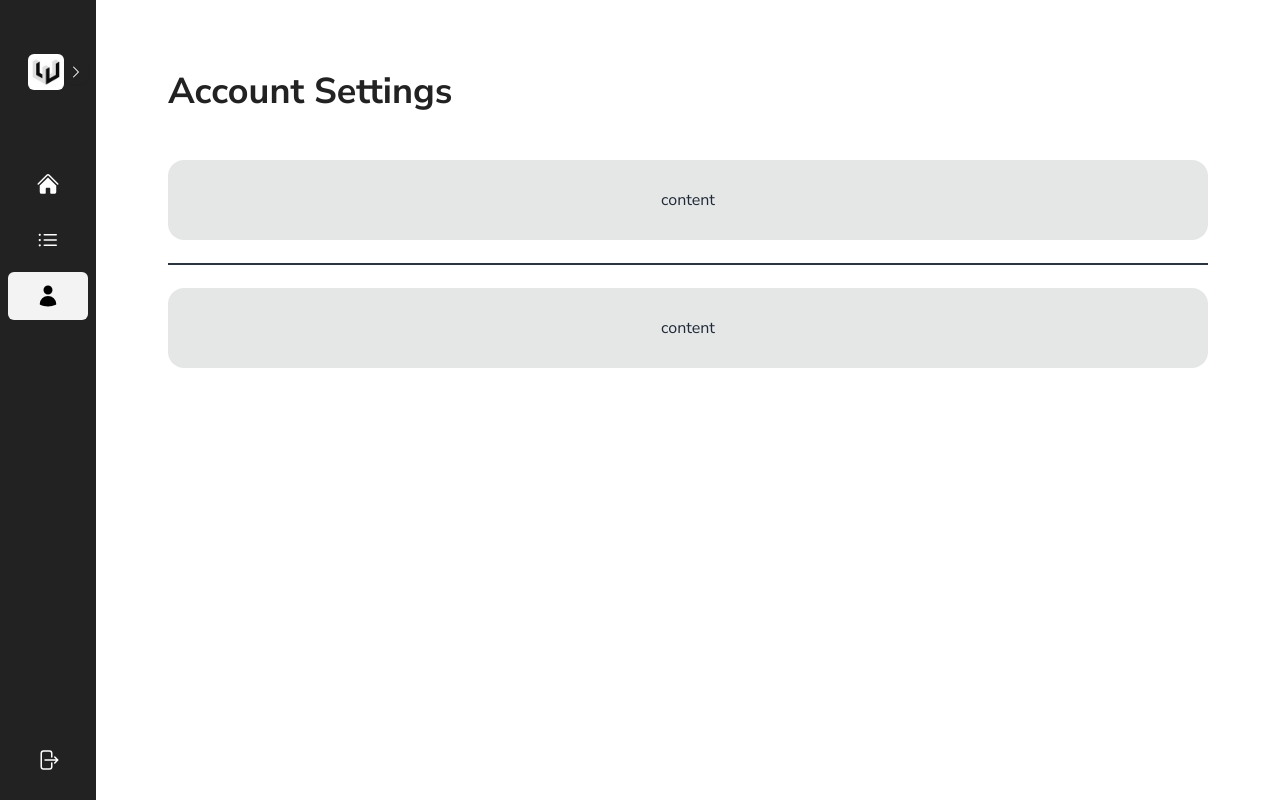
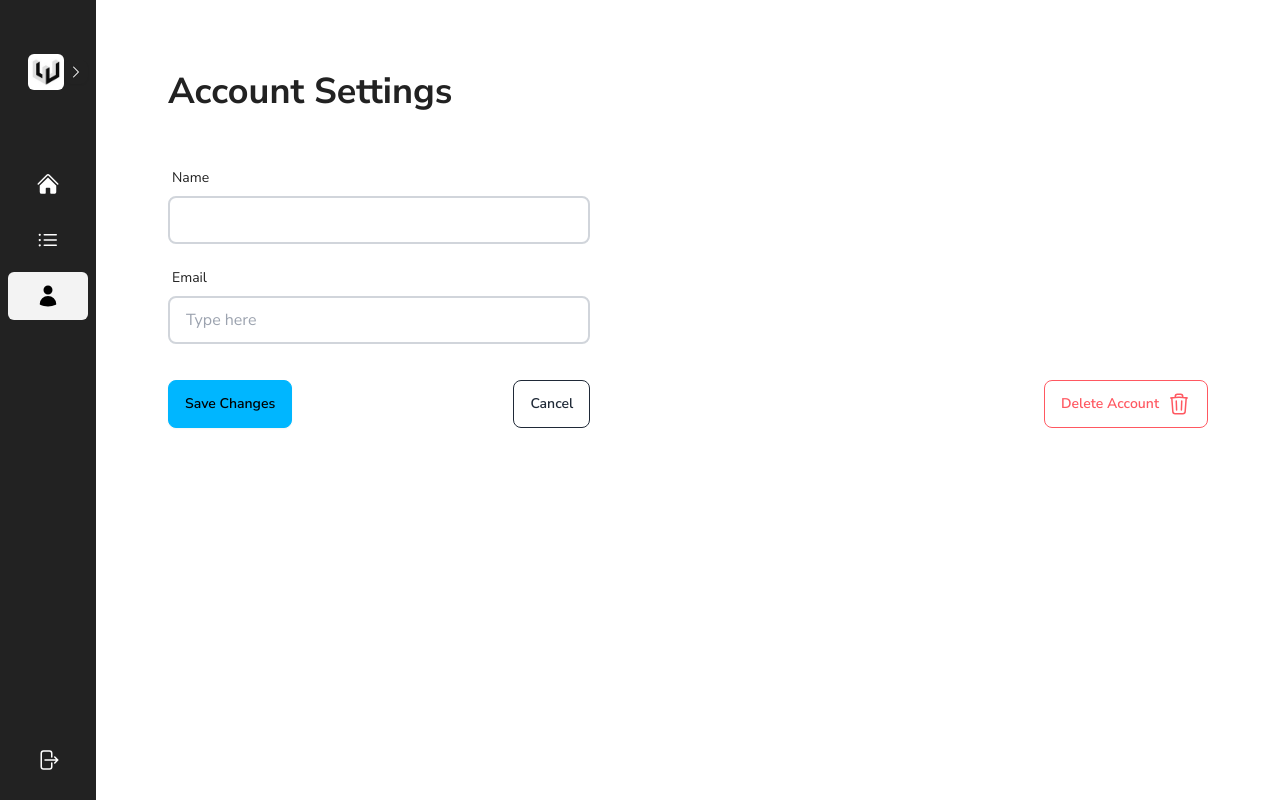
Before and after one commit to zachkfan/pathtoswe, a Next.js app: page /account in a window 1280 px wide. Built offline with nearby package versions, Linux system fonts and the light colour scheme; no server answers; a web font is replaced by a local one.

Commit message:
in the process of creating ui for accunt page.

```diff
--- a/src/app/(dashboard-group)/account/page.tsx
+++ b/src/app/(dashboard-group)/account/page.tsx
@@ -8,14 +8,55 @@ export default async function Page() {
       <h1 className="text-4xl text-black-gray font-bold mb-12">
         Account Settings
       </h1>
-      <div className="flex w-full flex-col">
-        <div className="card bg-base-300 rounded-box grid h-20 place-items-center">
-          content
-        </div>
-        <div className="divider divider-neutral"></div>
-        <div className="card bg-base-300 rounded-box grid h-20 place-items-center">
-          content
-        </div>
+      <div className="flex flex-row justify-between items-end">
+        <form className="flex flex-col gap-4 w-[33vw]">
+          <label className="form-control w-full">
+            <div className="label">
+              <span className="label-text text-black-gray">Name</span>
+            </div>
+            <input
+              type="text"
+              placeholder={session?.user.name as string | undefined}
+              className="input input-bordered w-full bg-transparent border-2 border-gray-300 focus:border-gray-300 text-black-gray"
+            />
+          </label>
+          <label className="form-control w-full">
+            <div className="label">
+              <span className="label-text text-black-gray">Email</span>
+            </div>
+            <input
+              type="text"
+              placeholder="Type here"
+              className="input input-bordered w-full bg-transparent border-2 border-gray-300 focus:border-gray-300 text-black-gray"
+            />
+          </label>
+          <div className="mt-5 flex flex-row justify-between">
+            <input
+              k
+              type="submit"
+              value="Save Changes"
+              className="btn btn-info "
+            />
+            <input type="reset" value="Cancel" className="btn btn-outline" />
+          </div>
+        </form>
+        <button className="btn btn-outline btn-error">
+          Delete Account{" "}
+          <svg
+            xmlns="http://www.w3.org/2000/svg"
+            fill="none"
+            viewBox="0 0 24 24"
+            strokeWidth={1.5}
+            stroke="currentColor"
+            className="size-6"
+          >
+            <path
+              strokeLinecap="round"
+              strokeLinejoin="round"
+              d="m14.74 9-.346 9m-4.788 0L9.26 9m9.968-3.21c.342.052.682.107 1.022.166m-1.022-.165L18.16 19.673a2.25 2.25 0 0 1-2.244 2.077H8.084a2.25 2.25 0 0 1-2.244-2.077L4.772 5.79m14.456 0a48.108 48.108 0 0 0-3.478-.397m-12 .562c.34-.059.68-.114 1.022-.165m0 0a48.11 48.11 0 0 1 3.478-.397m7.5 0v-.916c0-1.18-.91-2.164-2.09-2.201a51.964 51.964 0 0 0-3.32 0c-1.18.037-2.09 1.022-2.09 2.201v.916m7.5 0a48.667 48.667 0 0 0-7.5 0"
+            />
+          </svg>
+        </button>
       </div>
     </div>
   );
```
